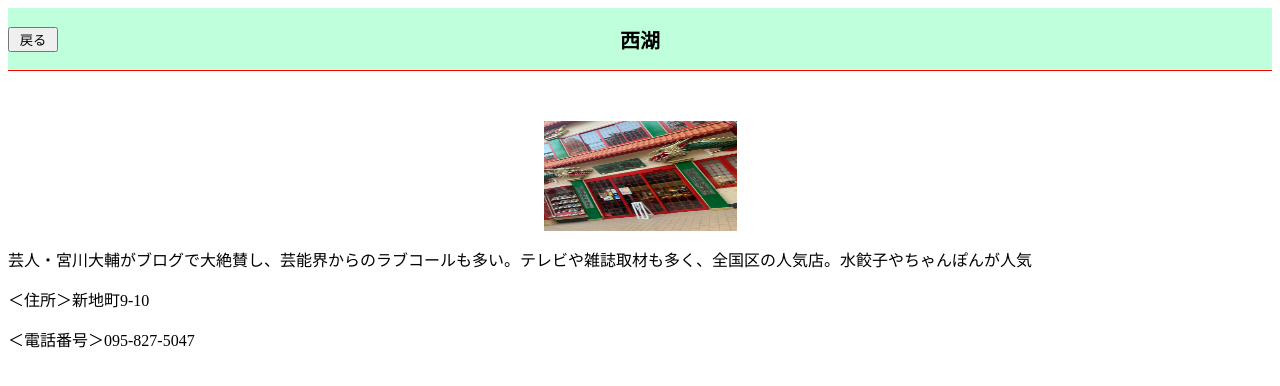
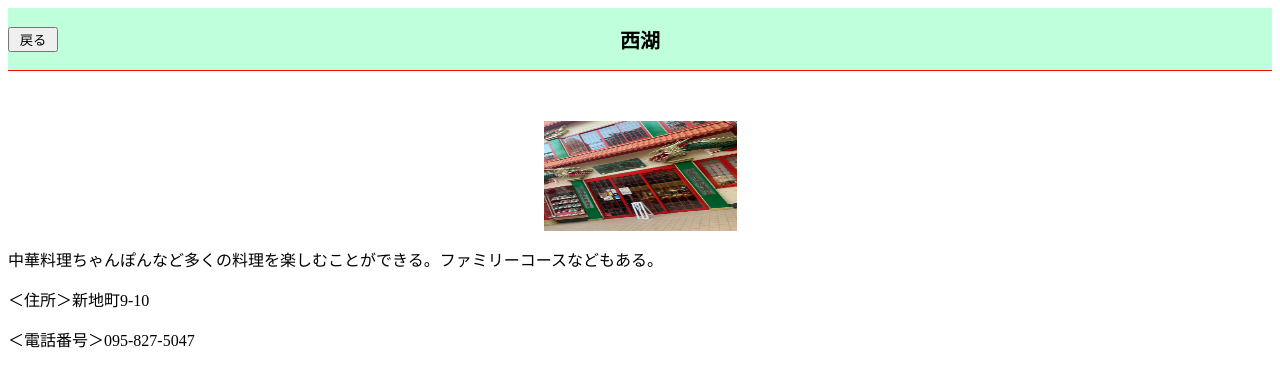
Before and after one commit to shimashoR3/nagasaki, a plain HTML site: page kankou/seiko.html in a window 1280 px wide. Drawn offline with Linux system fonts and the light colour scheme.

Commit message:
Update seiko.html

```diff
--- a/kankou/seiko.html
+++ b/kankou/seiko.html
@@ -13,7 +13,7 @@
        <div></div>
 </nav>
  <img src="ryu.jpg"  width="193" height="110"style="display: block; margin: auto;">
-     <p> 芸人・宮川大輔がブログで大絶賛し、芸能界からのラブコールも多い。テレビや雑誌取材も多く、全国区の人気店。水餃子やちゃんぽんが人気</p>
+     <p> 中華料理ちゃんぽんなど多くの料理を楽しむことができる。ファミリーコースなどもある。</p>
 
        <p>＜住所＞新地町9-10</p>
        <p>＜電話番号＞095-827-5047</p>
```
